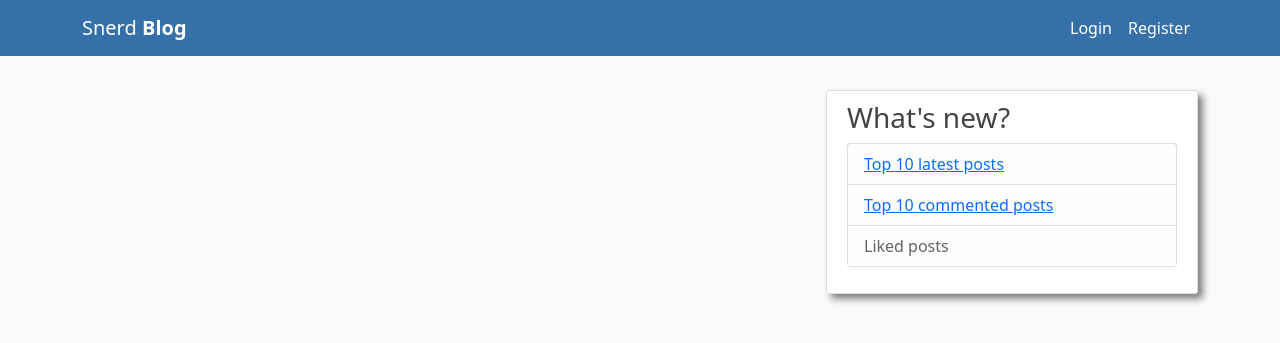
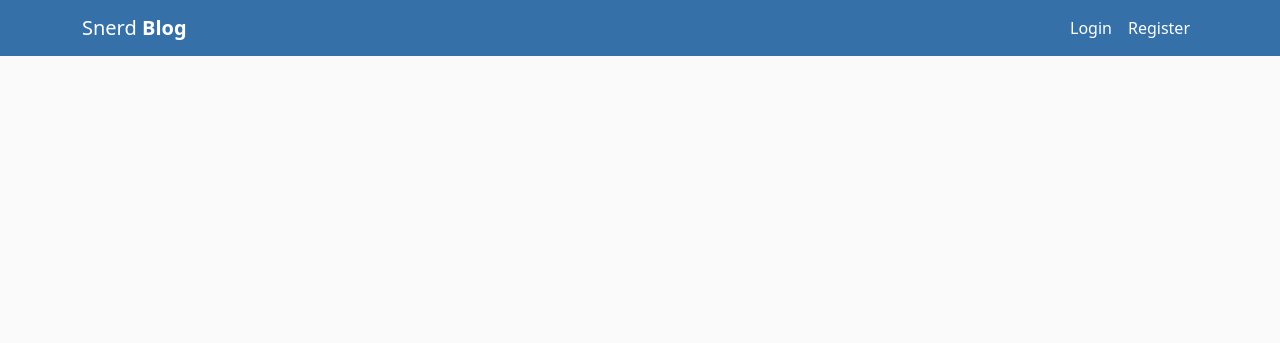
Before and after one commit to JackPadalino/BlogApp, a Django app: page /latestposts in a window 1280 px wide. Shown: the top 343 px of the page. Run offline with Django 4.2, Linux system fonts and the light colour scheme; data that the repository does not hold is empty.

Commit message:
Removed sidebar from top comments and top posts templates

```diff
--- a/blog/templates/blog/base.html
+++ b/blog/templates/blog/base.html
@@ -45,7 +45,7 @@
     </header>
     <main role="main" class="container">
         <div>
-            <div style='float:left' class="col-md-7">
+            <div style='float:left' class="col-md-6">
                 {% if messages %}
                 {% for message in messages %}
                 <div class='alert alert-{{ message.tags }}'>
--- a/blog/templates/blog/latest_posts.html
+++ b/blog/templates/blog/latest_posts.html
@@ -20,14 +20,3 @@
         </article>
     {% endfor %}
 {% endblock content %}
-{% block sidebar %}
-    <div class="content-section">
-        <h3>What's new?</h3>
-        <ul class="list-group">
-            <li class="list-group-item list-group-item-light"><a href="{% url 'latest-posts' %}">Top 10 latest posts</a></li>
-            <li class="list-group-item list-group-item-light"><a href="{% url 'top-comments' %}">Top 10 commented posts</a></li>
-            <li class="list-group-item list-group-item-light">Liked posts</li>
-        </ul>
-        </p>
-    </div>
-{% endblock %}
```
Also changed, not shown: blog/templates/blog/top_comments.html (+0 -11 lines).
